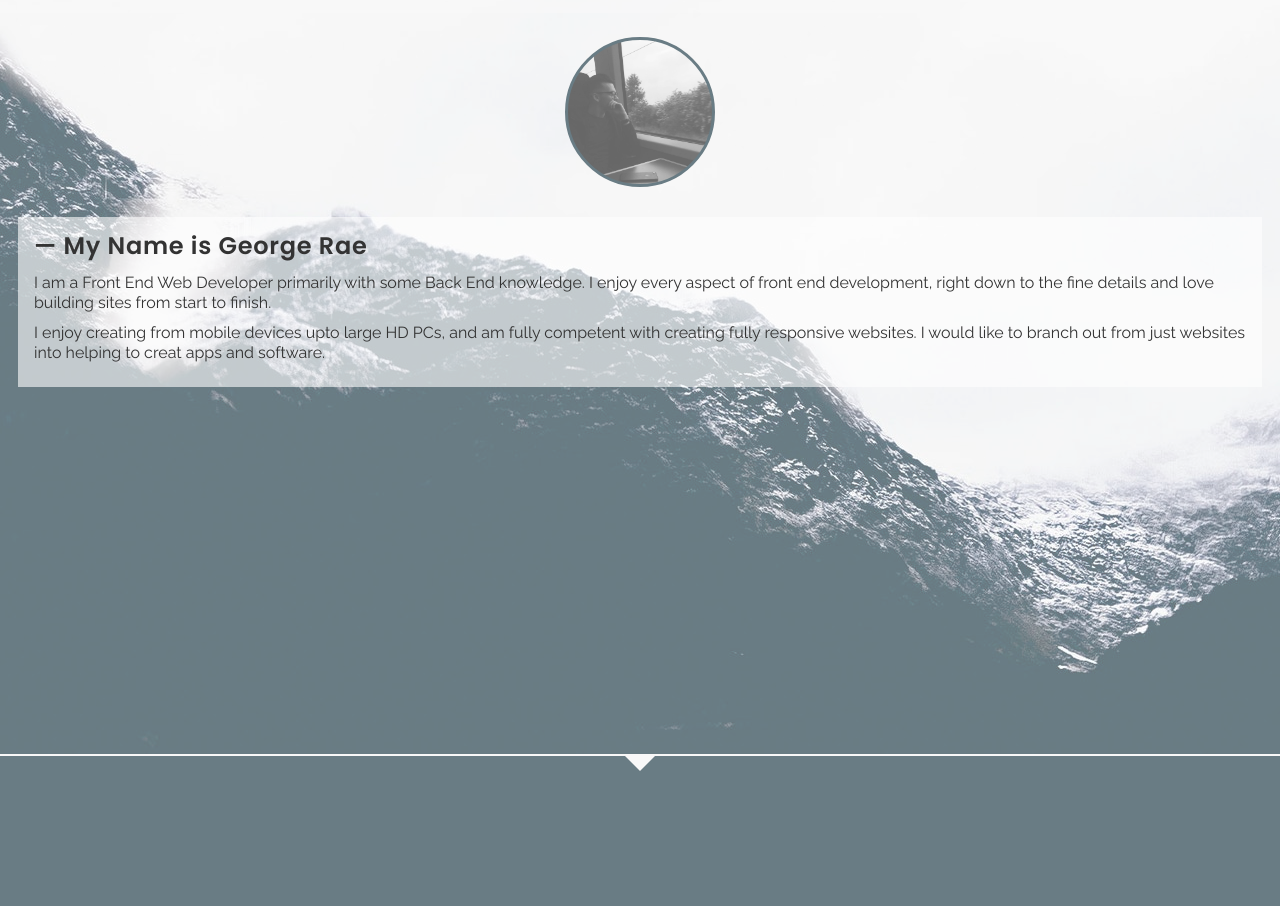
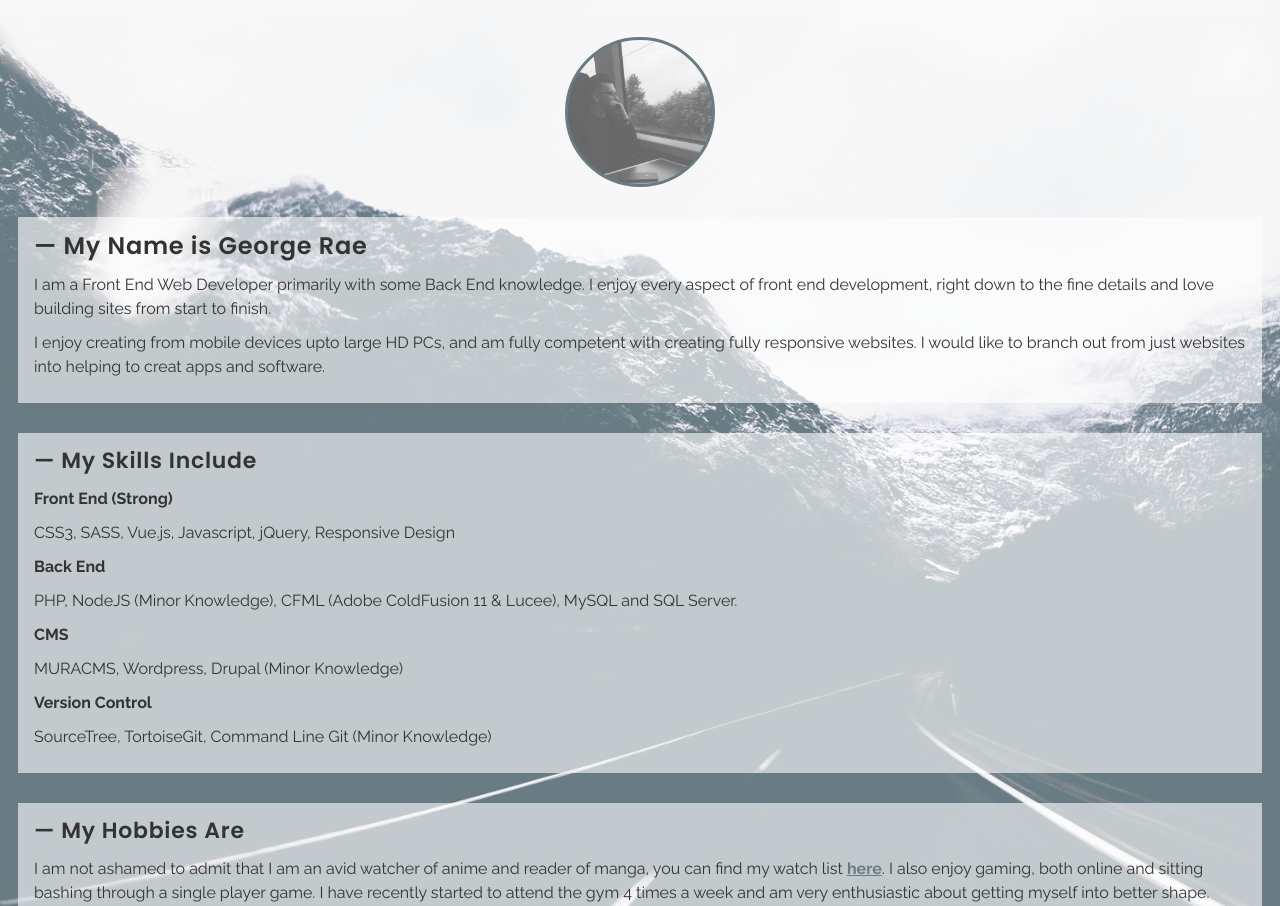
Before and after one commit to george-rae/george-rae.github.io, a website: page index.html in a window 1280 px wide. Shown: the part 46-952 px from the top of the page. Drawn offline with nearby package versions, Linux system fonts and the light colour scheme.

Commit message:
About text done, not styled for desktop yet.;

```diff
--- a/css/_src/components/_component.main.scss
+++ b/css/_src/components/_component.main.scss
@@ -24,14 +24,14 @@ body {
                 z-index: 2;
             }
 
-            &.intro {
+            &.about {
                 background-image: url('../images/top-background-image.jpeg');
                 background-color: dimgrey;
                 background-blend-mode: screen, difference, lighten;
-                background-size: auto auto;
+                background-size: auto 100%;
             }
 
-            &.about, &.contact-us {
+            &.projects {
                 border-top: 2px solid $off-white;
                 background-color: $blue;
                 position: relative;
@@ -39,7 +39,7 @@ body {
                 &::after { border-top-color: $blue; }
             }
 
-            &.projects {
+            &.contact-us {
                 border-top: 2px solid $blue;
                 background-color: $off-white;
                 position: relative;
@@ -63,21 +63,12 @@ body {
             margin: 59px auto 0;
         }
 
-        .introduction {
-            margin-top: 30px;
-            padding: 14px 16px;
-            background-color: rgba(255, 255, 255, 0.6);
+        .introduction h1 {
+            font-size: 24px; line-height: 30px;
+            margin-bottom: 12px;
+            font-weight: 600;
+            letter-spacing: .75px;
             color: $dark-grey;
-
-            h1 {
-                font-size: 24px; line-height: 30px;
-                margin-bottom: 12px;
-                font-weight: 600;
-                letter-spacing: .75px;
-                color: $dark-grey;
-            }
-
-            p { line-height: 20px; margin-bottom: 10px; }
         }
     }
 }
--- a/css/_src/partials/_objects.scss
+++ b/css/_src/partials/_objects.scss
@@ -3,6 +3,26 @@
     line-height: 32px;
     display: block;
     text-align: center;
+}
+
+.white-translucent-bg {
+    margin-top: 30px;
+    padding: 14px 16px;
+    background-color: rgba(255, 255, 255, 0.6);
+    color: $dark-grey;
+    p { font-size: 16px; line-height: 24px; margin-bottom: 10px; }
+    h2 {
+        font-size: 22px; line-height: 28px;
+        margin-bottom: 12px;
+        font-weight: 600;
+        letter-spacing: .75px;
+        color: $dark-grey;
+    }
+    a {
+        color: $blue;
+        font-weight: bold;
+        text-decoration: underline;
+    }
 }
 
 @media only screen and (min-width: 1280px) {
@@ -12,6 +32,8 @@
         margin-left: auto; margin-right: auto;
     }
 }
+
+
 
 // Custom scrollbar for Google Chrome
 // width
--- a/index.html
+++ b/index.html
@@ -31,19 +31,40 @@
             </section>
         </header>
         <main>
-            <section class="intro" id="intro">
-                <div class="section-content max-width">
+            <section class="about" id="about">
+                <div class="intro-content section-content max-width">
                     <div class="profile-image"></div>
-                    <article class="introduction">
+                    <article class="white-translucent-bg introduction">
                         <h1>— My Name is George Rae</h1>
                         <p>I am a Front End Web Developer primarily with some Back End knowledge. I enjoy every aspect of front end development, right down to the fine details and love building sites from start to finish.</p>
                         <p> I enjoy creating from mobile devices upto large HD PCs, and am fully competent with creating fully responsive websites. I would like to branch out from just websites into helping to creat apps and software.</p>
                     </article>
-                </div>
-            </section>
-            <section class="about" id="about">
-                <div class="section-content max-width">
-
+                    <article class="white-translucent-bg skills">
+                        <h2>— My Skills Include</h2>
+                        <ul>
+                            <li>
+                                <p><strong>Front End (Strong)</strong></p>
+                                <p>CSS3, SASS, Vue.js, Javascript, jQuery, Responsive Design</p>
+                            </li>
+                            <li>
+                                <p><strong>Back End</strong></p>
+                                <p>PHP, NodeJS (Minor Knowledge), CFML (Adobe ColdFusion 11 & Lucee), MySQL and SQL Server.</p>
+                            </li>
+                            <li>
+                                <p><strong>CMS</strong></p>
+                                <p>MURACMS, Wordpress, Drupal (Minor Knowledge)</p>
+                            </li>
+                            <li>
+                                <p><strong>Version Control</strong></p>
+                                <p>SourceTree, TortoiseGit, Command Line Git (Minor Knowledge)</p>
+                            </li>
+                        </ul>
+                    </article>
+                    <article class="white-translucent-bg hobbies">
+                        <h2>— My Hobbies Are</h2>
+                        <p>I am not ashamed to admit that I am an avid watcher of anime and reader of manga, you can find my watch list <a href="https://myanimelist.net/profile/JoJiRei" />here</a>. I also enjoy gaming, both online and sitting bashing through a single player game. I have recently started to attend the gym 4 times a week and am very enthusiastic about getting myself into better shape.</p>
+                        <p>I also enjoy some light programming in my spare time, mainly things that I do not learn while in the work space, and also just brushing up on old languages and learning new and helpful techniques. I am currently looking into learning either C# or Python, as well as diving deeper into more complicated Front End technologies and improving my JS.</p>
+                    </article>
                 </div>
             </section>
             <section class="projects" id="projects">
```
Also changed, not shown: css/main.css.
